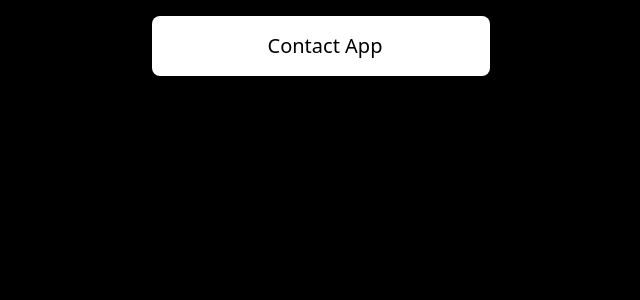
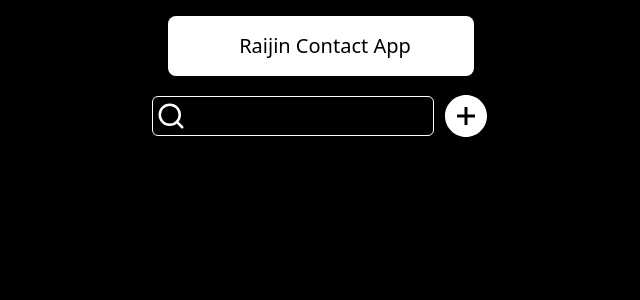
Before and after one commit to raijin-asr/Firebase-Contact-App, a React (Vite) app: page / in a window 1280 px wide. Shown: the top 300 px of the page, without its empty margins (319-959 px from the left). Built offline with nearby package versions, Linux system fonts and the light colour scheme.

Commit message:
Day 3: Styled navbar, added icons

```diff
--- a/package.json
+++ b/package.json
@@ -12,7 +12,8 @@
   "dependencies": {
     "@tailwindcss/vite": "^4.0.14",
     "react": "^19.0.0",
-    "react-dom": "^19.0.0"
+    "react-dom": "^19.0.0",
+    "react-icons": "^5.5.0"
   },
   "devDependencies": {
     "@eslint/js": "^9.21.0",
--- a/src/App.jsx
+++ b/src/App.jsx
@@ -1,9 +1,18 @@
-import Navbar from "./components/Navbar"
+import Navbar from "./components/Navbar";
+import {FiSearch} from "react-icons/fi";
+import {AiFillPlusCircle} from "react-icons/ai";
 
 const App = () => {
   return (
-    <div className="max-w-[370px] mx-auto">
+    <div className="max-w-[370px] mx-auto px-4">
       <Navbar />
+      <div className="flex gap-2">
+        <div className="flex relative items-center flex-grow">
+          <FiSearch className="text-white text-3xl absolute ml-1"/>
+          <input type="text" className="pl-9 text-white flex-grow border bg-transparent border-white rounded-md h-10"/>
+        </div>
+          <AiFillPlusCircle className="text-5xl cursor-pointer text-white"/>
+      </div>
     </div>
   )
 }
--- a/src/components/Navbar.jsx
+++ b/src/components/Navbar.jsx
@@ -3,7 +3,7 @@ const Navbar = () => {
   return (
     <div className="flex justify-center items-center gap-2 text-xl font-medium h-[60px] bg-white m-4 rounded-lg ">
             <img src="" />
-            <h1>Contact App</h1>
+            <h1>Raijin Contact App</h1>
     </div>
 
 )
```
Also changed, not shown: 2 other files (tests, documents, lock files or other folders).
